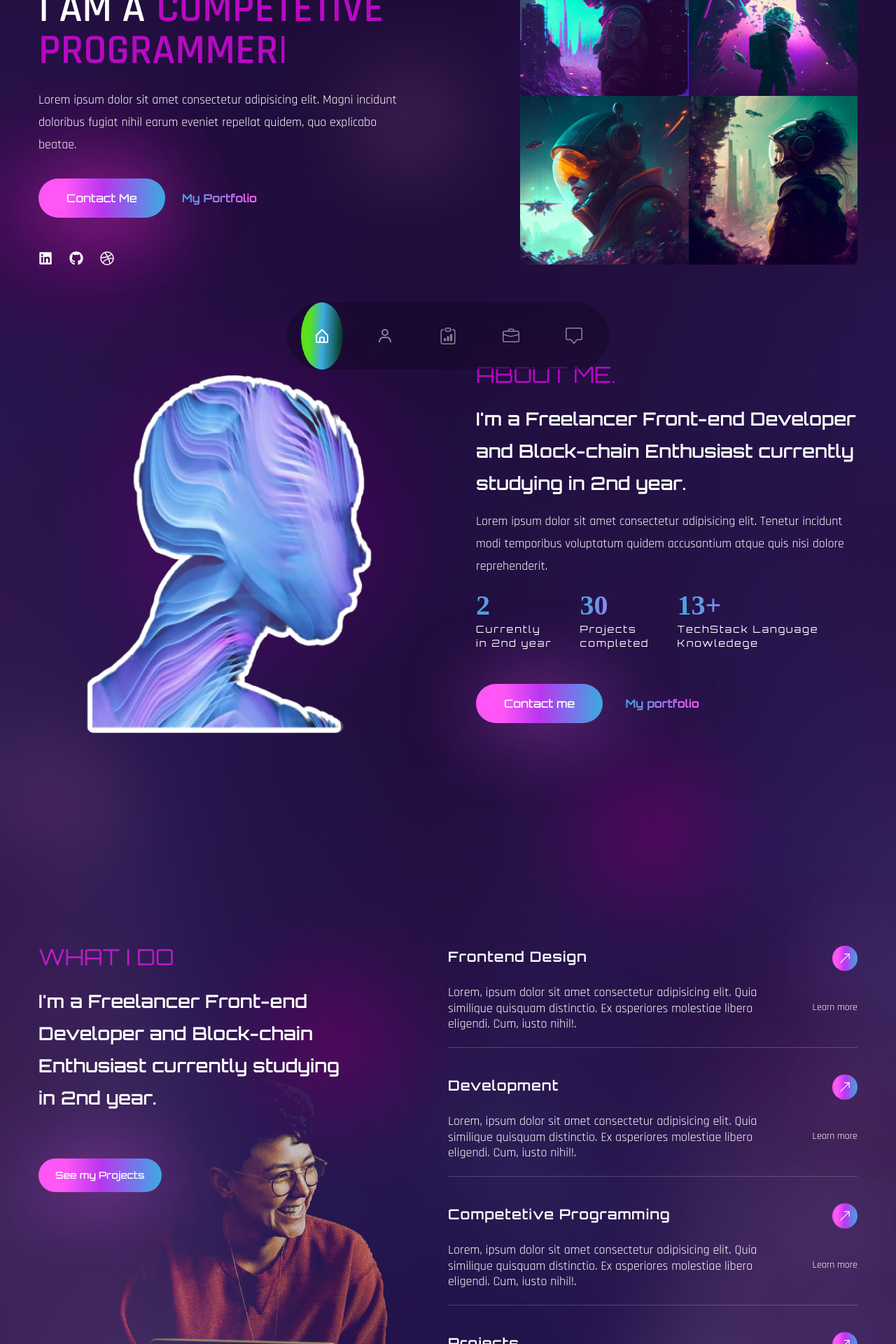
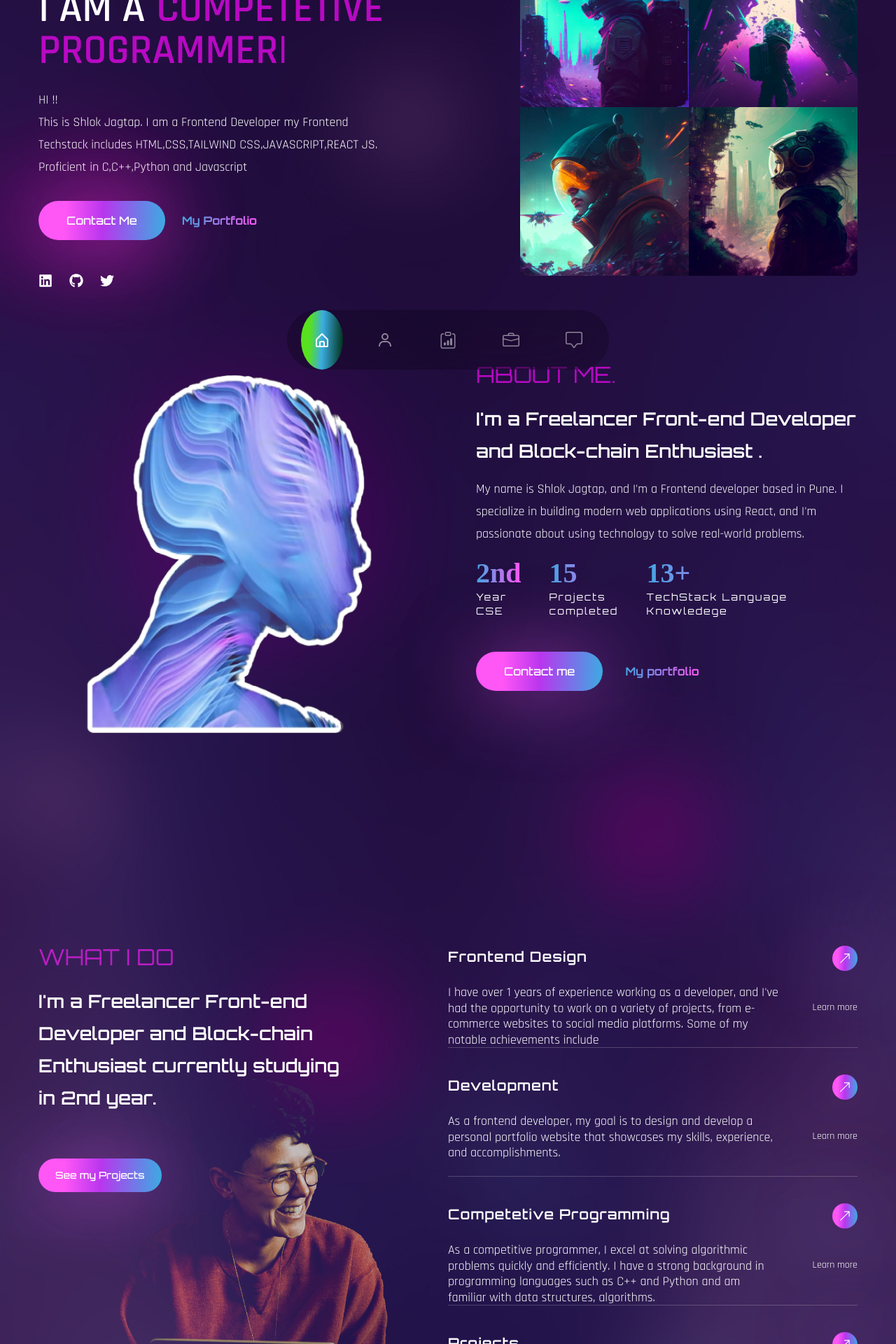
Before and after one commit to DeImOs-Sj/My-Portfolio, a React (Create React App) app: page / in a window 1280 px wide. Shown: the part 240-2160 px from the top of the page at 70% size. Built offline with nearby package versions, Linux system fonts and the light colour scheme; the HTML template or start-up script is replaced by a standard one; a web font is replaced by a local one.

Commit message:
Finalized links and all descriptions

```diff
--- a/src/components/About.jsx
+++ b/src/components/About.jsx
@@ -27,24 +27,25 @@ const About = () => {
          viewport={{once:false,amount:0.3}}
           className='flex-1'>
            <h2 className='h2 text-accent'>About me.</h2>
-           <h3 className='h3 mb-4'>I'm a Freelancer Front-end Developer and Block-chain Enthusiast currently studying in 2nd year.</h3>
+           <h3 className='h3 mb-4'>I'm a Freelancer Front-end Developer and Block-chain Enthusiast .</h3>
            <p className='mb-6'>
-             Lorem ipsum dolor sit amet consectetur adipisicing elit. Tenetur incidunt modi temporibus voluptatum quidem accusantium atque quis nisi dolore reprehenderit.
+            My name is Shlok Jagtap, and I'm a Frontend developer based in Pune. I specialize in building modern web applications using React, and I'm passionate about using technology to solve real-world problems.
            </p>
            {/* stats */}
            <div className='flex gap-x-6 lg:gap-x-10 mb-12'>
              <div>
                <div className='text-[40px] font-tertiary text-gradient mb-2'>
                  {inView? <CountUp start={0} end={2} duration={3}/>: null}
+                 nd
                </div>
                <div className='font-primary text-sm tracking-[2px]'>
-                 Currently<br/>
-                 in 2nd year
+                 Year<br/>
+                 CSE
                </div>
              </div>
              <div>
                <div className='text-[40px] font-tertiary text-gradient mb-2'>
-                 {inView? <CountUp start={0} end={30} duration={3}/>: null}
+                 {inView? <CountUp start={0} end={15} duration={3}/>: null}
                </div>
                <div className='font-primary text-sm tracking-[2px]'>
                  Projects<br/>
@@ -63,8 +64,10 @@ const About = () => {
              </div>
            </div>
            <div className='flex gap-x-8 items-center'>
+            <a href="https://www.linkedin.com/in/shlok-jagtap-5a8122228">
             <button className='btn btn-lg'>Contact me</button>
-            <a href="#" className='text-gradient btn-link'>My portfolio</a>
+            </a>
+            <a href="https://github.com/DeImOs-Sj" className='text-gradient btn-link'>My portfolio</a>
            </div>
          </motion.div>
        </div>
--- a/src/components/Banner.jsx
+++ b/src/components/Banner.jsx
@@ -1,6 +1,6 @@
 import React from 'react';
 import shlok from "../assets/midjourney.jpeg";
-import { FaGithub, FaLinkedin, FaDribbble } from "react-icons/fa";
+import { FaGithub, FaLinkedin, FaTwitter } from "react-icons/fa";
 import { TypeAnimation } from 'react-type-animation';
 import { motion } from 'framer-motion';
 import { fadeIn } from '../variants';
@@ -34,12 +34,17 @@ export const Banner = () => {
             </motion.div>
             <motion.p
             variants={fadeIn('up',0.5)} initial="hidden" whileInView={'show'} viewport={{once:false,amount:0.7}} className='mb-8 max-w-lg mx-auto lg:mx-0'>
-              Lorem ipsum dolor sit amet consectetur adipisicing elit. Magni incidunt doloribus fugiat nihil earum eveniet repellat quidem, quo explicabo beatae.
+             HI !! <br />
+             This is Shlok Jagtap.
+             I am a Frontend Developer my Frontend Techstack includes HTML,CSS,TAILWIND CSS,JAVASCRIPT,REACT JS.
+             Proficient in C,C++,Python and Javascript
             </motion.p>
             <motion.div
             variants={fadeIn('up',0.6)} initial="hidden" whileInView={'show'} viewport={{once:false,amount:0.7}} className='flex max-w-max gap-x-6 items-center mb-12 mx-auto lg:mx-0'>
+              <a href="https://www.linkedin.com/in/shlok-jagtap-5a8122228"  >
               <button className='btn btn-lg'>Contact Me</button>
-              <a href="#" className='text-gradient btn-link'>
+              </a>
+              <a href="https://github.com/DeImOs-Sj" className='text-gradient btn-link'>
                 My Portfolio
               </a>
             </motion.div>
@@ -47,14 +52,14 @@ export const Banner = () => {
             <motion.div
             variants={fadeIn('up',0.7)} initial="hidden" whileInView={'show'} viewport={{once:false,amount:0.7}}
              className='flex text-[20px] gap-x-6 max-w-max mx-auto lg:mx-0'>
-            <a href="#">
+            <a href="https://www.linkedin.com/in/shlok-jagtap-5a8122228">
               <FaLinkedin />
             </a>
-            <a href="#">
+            <a href="https://github.com/DeImOs-Sj">
               <FaGithub />
             </a>
-            <a href="#">
-              <FaDribbble />
+            <a href="https://twitter.com/jagtap_shlok?t=rezAT-M-1131s24Ihp7tVw&s=09">
+              <FaTwitter/>
             </a>
             </motion.div>
           </div>
--- a/src/components/Header.jsx
+++ b/src/components/Header.jsx
@@ -5,9 +5,10 @@ const Header = () => {
   return <header className='py-8'>
     <div className="container mx-auto">
       <div className='flex justify-between items-center'>
-      <a href="#"></a>
       <img src={dalle} alt="" className='w-80'/>
+      <a href="https://www.linkedin.com/in/shlok-jagtap-5a8122228">
       <button className='btn btn-sm'>Work with Me</button>
+      </a>
       </div>
     </div>
   </header>;
--- a/src/components/Nav.jsx
+++ b/src/components/Nav.jsx
@@ -6,7 +6,7 @@ import { Link } from 'react-scroll';
 const Nav = () => {
   return <nav className='fixed bottom-2 lg:bottom-8 w-full overflow-hidden z-50'>
     <div className="container mx-auto">
-      <div className='w-full bg-black/20 h-[96px] backdrop-blur-2xl rounded-full max-w-[460px] mx-auto px-5 flex justify-between text-2xl text-white/50'>
+      <div className='w-full bg-black/20 h-[85px] backdrop-blur-2xl rounded-full max-w-[460px] mx-auto px-5 flex justify-between text-2xl text-white/50'>
         <Link to='home'  activeClass='active' smooth={true} spy={true} offset={-200}className='cursor-pointer w-[60px] flex items-center justify-center'>
         <BiHomeAlt/>
         </Link>
--- a/src/components/Services.jsx
+++ b/src/components/Services.jsx
@@ -5,27 +5,27 @@ import {fadeIn} from'../variants';
 const services =[{
   name:'Frontend Design',
   description:
-  'Lorem, ipsum dolor sit amet consectetur adipisicing elit. Quia similique quisquam distinctio. Ex asperiores molestiae libero eligendi. Cum, iusto nihil!.',
+  "I have over 1 years of experience working as a developer, and I've had the opportunity to work on a variety of projects, from e-commerce websites to social media platforms. Some of my notable achievements include",
   link:'Learn more',
 },
   {
     name:'Development',
     description:
-    'Lorem, ipsum dolor sit amet consectetur adipisicing elit. Quia similique quisquam distinctio. Ex asperiores molestiae libero eligendi. Cum, iusto nihil!.',
+    'As a frontend developer, my goal is to design and develop a personal portfolio website that showcases my skills, experience, and accomplishments.',
     link:'Learn more',
 
   },
   {
     name:'Competetive Programming',
     description:
-    'Lorem, ipsum dolor sit amet consectetur adipisicing elit. Quia similique quisquam distinctio. Ex asperiores molestiae libero eligendi. Cum, iusto nihil!.',
+    'As a competitive programmer, I excel at solving algorithmic problems quickly and efficiently. I have a strong background in programming languages such as C++ and Python and am familiar with data structures, algorithms.',
     link:'Learn more',
 
   },
   {
     name:'Projects',
     description:
-    'Lorem, ipsum dolor sit amet consectetur adipisicing elit. Quia similique quisquam distinctio. Ex asperiores molestiae libero eligendi. Cum, iusto nihil!.',
+    'As a frontend developer and an universtiy student i have created multiple projects some of them are mini-projects and some of them are core frontend projects.Have a look at it by Clicking on Learn more',
     link:'Learn more',
 
   },
@@ -46,7 +46,9 @@ const Services = () => {
           <h3 className='h3 max-w-[455px] mb-16'>
             I'm a Freelancer Front-end Developer and Block-chain Enthusiast currently studying in 2nd year.
           </h3>
+          <a href="https://github.com/DeImOs-Sj">
           <button className='btn btn-sm'>See my Projects</button>
+          </a>
         </motion.div>
         {/* services */}
         <motion.div
@@ -67,8 +69,8 @@ const Services = () => {
                     <p className='font-secondary leading-tight'>{description}</p>
                   </div>
                   <div className='flex flex-col flex-1 items-end'>
-                    <a href="#" className='btn w-9 h-9 mb-[42px] flex justify-center items-center'> <BsArrowUpRight/> </a>
-                    <a href="#" className='text-sm'>{link}</a>
+                    <a href="https://github.com/DeImOs-Sj" className='btn w-9 h-9 mb-[42px] flex justify-center items-center'> <BsArrowUpRight/> </a>
+                    <a href="https://github.com/DeImOs-Sj" className='text-sm'>{link}</a>
                   </div>
                 </div>
               )
--- a/src/components/Work.jsx
+++ b/src/components/Work.jsx
@@ -22,16 +22,18 @@ export const Work = () => {
             Work.
           </h2>
           <p className='max-w-sm mb-16'>
-            Lorem ipsum dolor sit amet consectetur adipisicing elit. Eum ipsa molestiae eos culpa debitis, accusantium quibusdam architecto tenetur. Cupiditate, iste.
+            My Latest Work includes this Portfolio Website which I have created to showcase my skills and to showcase my projects.
           </p>
+          <a href="https://github.com/DeImOs-Sj">
           <button className='btn btn-sm'>View all Project</button>
+          </a>
             </div>
             {/* image */}
-            <div className='group relative overflow-hidden border-2 border-white/50 rounded-xl'>
+            <div className='group relative overflow-hidden border-2 border-white/50 rounded-xl '>
               {/* overlay */}
-              <div className='group-hover:bg-black/70 w-full h-full absolute z-40 transition-all duration-300'></div>
+              <div className='group-hover:bg-black/70 w-full h-full absolute z-40 transition-all duration-300 '></div>
               {/* img */}
-              <img className='group-hover:scale-125 transition-all duration-500' src={img1} alt="" />
+              <img className='group-hover:scale-125 transition-all duration-500 ' src={img1} alt="" />
               {/* pretitle */}
               <div className='absolute -bottom-full left-12 group-hover:bottom-24 transition-all duration-500 z-50'>
                 <span className='text-gradient'>UI/UX</span>
@@ -47,7 +49,7 @@ export const Work = () => {
           initial='hidden'
           whileInView={'show'}
           viewport={{once:false,amount:0.3}}
-           className='flex-1 flex flex-col gap-y-8 pt-10'>
+           className='flex-1 flex flex-col gap-y-6 pt-6'>
             {/* image */}
             <div className='group relative overflow-hidden border-2 border-white/50 rounded-xl'>
               {/* overlay */}
```
